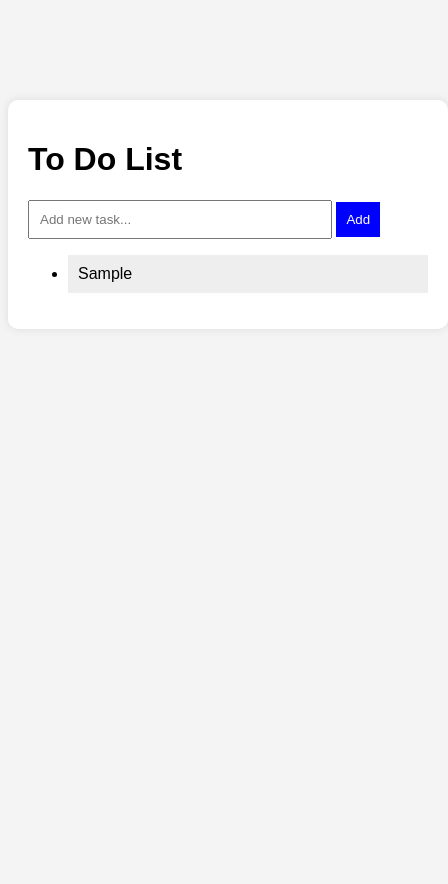
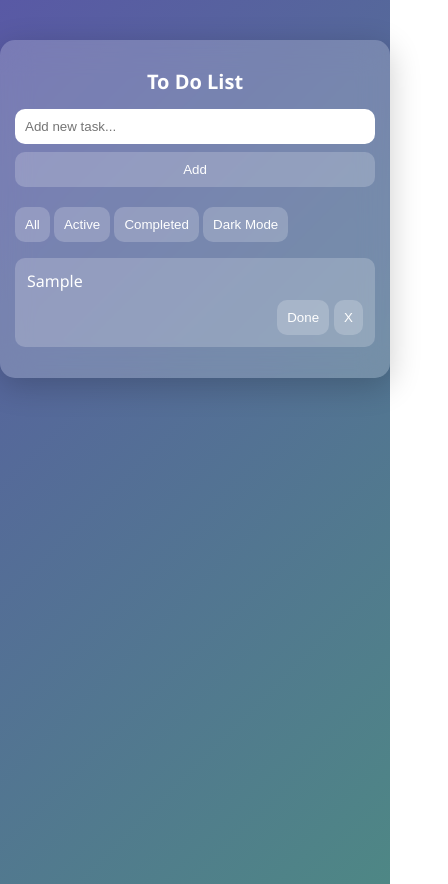
Before and after one commit to komangeliann/todo-list-app, a plain HTML site: page index.html in a window 390 px wide. Both pictures are taken after typing "Sample" into the empty fields and a click on the button "Add". Shown: the whole page, 448 px wide, since content can reach past the window. Before the commit the page ends 844 px from the top, so only its background shows below. Drawn offline with Linux system fonts and the light colour scheme.

Commit message:
feat: improve modern UI and add filter, dark mode, and task status

```diff
--- a/index.html
+++ b/index.html
@@ -15,6 +15,13 @@
       <button onclick="addTask()">Add</button>
     </div>
 
+    <div class="filters">
+      <button onclick="filterTasks('all')">All</button>
+      <button onclick="filterTasks('active')">Active</button>
+      <button onclick="filterTasks('completed')">Completed</button>
+      <button onclick="toggleDarkMode()">Dark Mode</button>
+    </div>
+
     <ul id="taskList"></ul>
   </div>
 
--- a/script.js
+++ b/script.js
@@ -1,58 +1,86 @@
-function addTask() {
-  let input = document.getElementById("taskInput");
-  let task = input.value;
+let tasks = JSON.parse(localStorage.getItem("tasks")) || [];
+let filter = "all";
 
-  if (task === "") return;
-
-  let li = document.createElement("li");
-  li.innerText = task;
-
-  li.onclick = function () {
-      li.remove();
-  };
-
-  document.getElementById("taskList").appendChild(li);
-
-  input.value = "";
+function saveTasks() {
+    localStorage.setItem("tasks", JSON.stringify(tasks));
 }
 
-let tasks = [];
+function updateTaskCount() {
+    document.getElementById("taskCount").innerText =
+        tasks.length + " Tasks";
+}
 
 function addTask() {
     let input = document.getElementById("taskInput");
-    let task = input.value;
+    if (input.value === "") return;
 
-    if (task === "") return;
-
-    tasks.push(task);
-    localStorage.setItem("tasks", JSON.stringify(tasks));
-
+    tasks.push({ text: input.value, completed: false });
+    input.value = "";
+    saveTasks();
     showTasks();
-    input.value = "";
 }
 
 function showTasks() {
     let list = document.getElementById("taskList");
     list.innerHTML = "";
 
-    tasks = JSON.parse(localStorage.getItem("tasks")) || [];
+    tasks.forEach((task, index) => {
+        if (filter === "active" && task.completed) return;
+        if (filter === "completed" && !task.completed) return;
 
-    tasks.forEach((task, index) => {
         let li = document.createElement("li");
-        li.innerText = task;
 
-        li.onclick = function () {
-            deleteTask(index);
-        };
+        let span = document.createElement("span");
+        span.innerText = task.text;
+        if (task.completed) span.classList.add("completed");
+
+        let btnDiv = document.createElement("div");
+        btnDiv.classList.add("task-buttons");
+
+        // DONE BUTTON hanya muncul jika belum completed
+        if (!task.completed) {
+            let doneBtn = document.createElement("button");
+            doneBtn.innerText = "Done";
+            doneBtn.onclick = () => toggleComplete(index);
+            btnDiv.appendChild(doneBtn);
+        }
+
+        // DELETE BUTTON selalu ada
+        let delBtn = document.createElement("button");
+        delBtn.innerText = "X";
+        delBtn.onclick = () => deleteTask(index);
+
+        btnDiv.appendChild(delBtn);
+
+
+        li.appendChild(span);
+        li.appendChild(btnDiv);
 
         list.appendChild(li);
     });
+
+    updateTaskCount();
+}
+
+function toggleComplete(index) {
+    tasks[index].completed = !tasks[index].completed;
+    saveTasks();
+    showTasks();
 }
 
 function deleteTask(index) {
     tasks.splice(index, 1);
-    localStorage.setItem("tasks", JSON.stringify(tasks));
+    saveTasks();
+    showTasks();
+}
+
+function filterTasks(type) {
+    filter = type;
     showTasks();
 }
 
 showTasks();
+
+function toggleDarkMode() {
+    document.body.classList.toggle("dark");
+}
--- a/style.css
+++ b/style.css
@@ -1,32 +1,150 @@
 body {
-  font-family: Arial;
-  background: #f4f4f4;
+    margin: 0;
+    font-family: 'Segoe UI', sans-serif;
+    height: 100vh;
+    background: linear-gradient(135deg, #5959a5, #4e8785);
+    display: flex;
+    justify-content: center;
+    align-items: center;
+}
+
+.dark {
+    background: #222;
+    color: white;
 }
 
 .container {
-  width: 400px;
-  margin: 100px auto;
-  background: white;
-  padding: 20px;
-  border-radius: 10px;
-  box-shadow: 0 0 10px rgba(0,0,0,0.1);
+    width: 400px;
+    padding: 25px;
+    border-radius: 20px;
+    background: rgba(255, 255, 255, 0.2);
+    backdrop-filter: blur(15px);
+    box-shadow: 0 8px 32px rgba(0,0,0,0.2);
+    color: white;
+}
+
+h1 {
+    text-align: center;
+}
+
+.input-section {
+    display: flex;
+    gap: 10px;
+    padding-bottom: 20px;
 }
 
 input {
-  width: 70%;
-  padding: 10px;
+    flex: 1;
+    padding: 12px;
+    border-radius: 10px;
+    border: none;
 }
 
 button {
-  padding: 10px;
-  background: blue;
-  color: white;
-  border: none;
+    padding: 12px 15px;
+    border: none;
+    border-radius: 10px;
+    background: #ffffff33;
+    color: white;
+    cursor: pointer;
+    transition: 0.2s;
+}
+
+button:hover {
+    background: #ffffff55;
+}
+
+ul {
+    list-style: none;
+    padding: 0;
 }
 
 li {
-  margin-top: 10px;
-  background: #eee;
-  padding: 10px;
-  cursor: pointer;
+    background: rgba(255,255,255,0.2);
+    padding: 12px;
+    margin-top: 10px;
+    border-radius: 10px;
+    display: flex;
+    justify-content: space-between;
+    align-items: center;
+    animation: fadeIn 0.3s ease;
 }
+
+@keyframes fadeIn {
+    from {
+        opacity: 0;
+        transform: translateY(10px);
+    }
+    to {
+        opacity: 1;
+        transform: translateY(0);
+    }
+}
+
+.completed {
+    text-decoration: line-through;
+    opacity: 0.6;
+}
+
+.task-buttons button {
+    margin-left: 5px;
+}
+
+/* ========== TABLET ========== */
+@media (max-width: 768px) {
+    .container {
+        width: 90%;
+        padding: 20px;
+    }
+
+    h1 {
+        font-size: 24px;
+    }
+
+    input {
+        padding: 10px;
+    }
+
+    button {
+        padding: 10px;
+    }
+}
+
+/* ========== MOBILE ========== */
+@media (max-width: 480px) {
+    body {
+        align-items: flex-start;
+        padding-top: 40px;
+    }
+
+    .container {
+        width: 95%;
+        padding: 15px;
+        border-radius: 15px;
+    }
+
+    h1 {
+        font-size: 20px;
+    }
+
+    .input-section {
+        flex-direction: column;
+        gap: 8px;
+    }
+
+    .input-section button {
+        width: 100%;
+    }
+
+    li {
+        flex-direction: column;
+        align-items: flex-start;
+        gap: 8px;
+    }
+
+    .task-buttons {
+        width: 100%;
+        display: flex;
+        justify-content: flex-end;
+    }
+}
```
Also changed, not shown: 1 other file.
